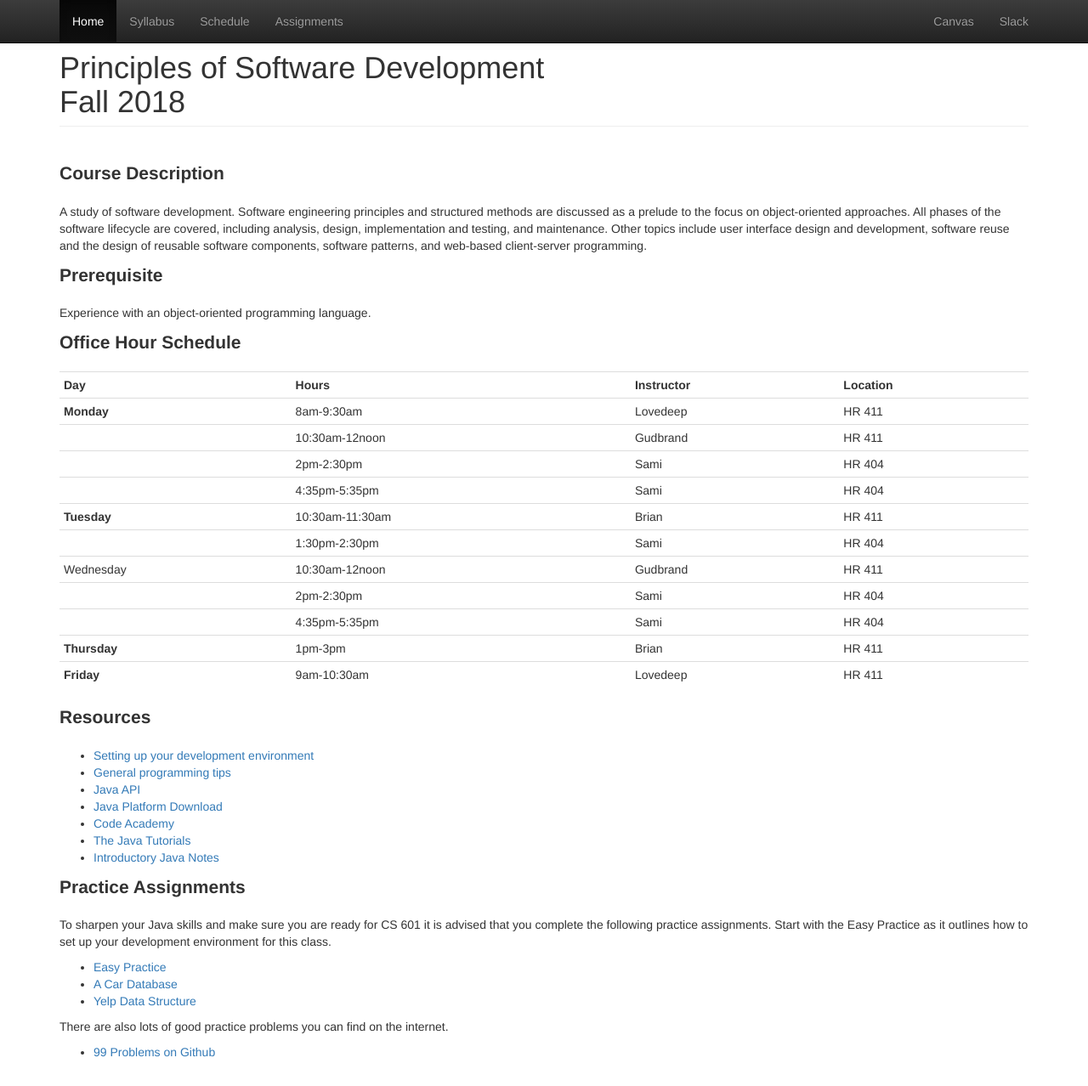
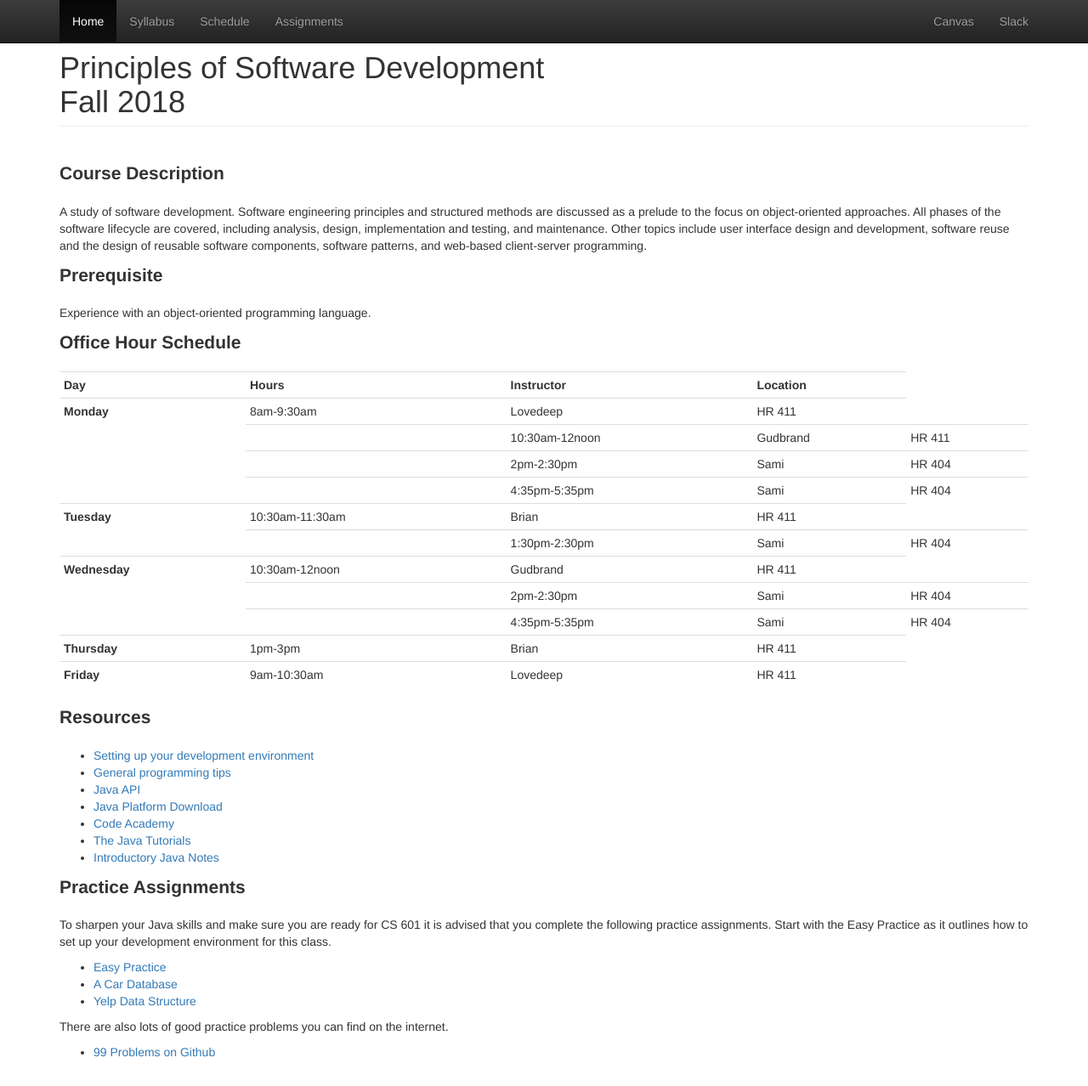
Before and after one commit to CS601-F18/cs601-f18.github.io, a Jekyll site: the page built from index.html, in a window 1280 px wide and 1278 px high. Shown: the whole window at 85% size. Built offline with Jekyll 4.4.1, drawn with Linux system fonts in a browser that asks for light colours.

```diff
--- a/index.html
+++ b/index.html
@@ -30,7 +30,7 @@
 			<td><strong>Location</strong></td>
 		</tr>
 		<tr>
-			<td><strong>Monday</strong></td>
+			<td rowspan=4><strong>Monday</strong></td>
 			<td>8am-9:30am</td>
 			<td>Lovedeep</td>
 			<td>HR 411</td>
@@ -54,19 +54,19 @@
 			<td>HR 404</td>
 		</tr>
 		<tr>
-			<td><strong>Tuesday</strong></td>
+			<td rowspan=2><strong>Tuesday</strong></td>
 			<td>10:30am-11:30am</td>
 			<td>Brian</td>
 			<td>HR 411</td>
 		</tr>
 		<tr>
-			<td><strong></strong></td>
+			<td></td>
 			<td>1:30pm-2:30pm</td>
 			<td>Sami</td>
 			<td>HR 404</td>
 		</tr>
 		<tr>
-			<td>Wednesday</td>
+			<td rowspan=3><strong>Wednesday</strong></td>
 			<td>10:30am-12noon</td>
 			<td>Gudbrand</td>
 			<td>HR 411</td>
```
